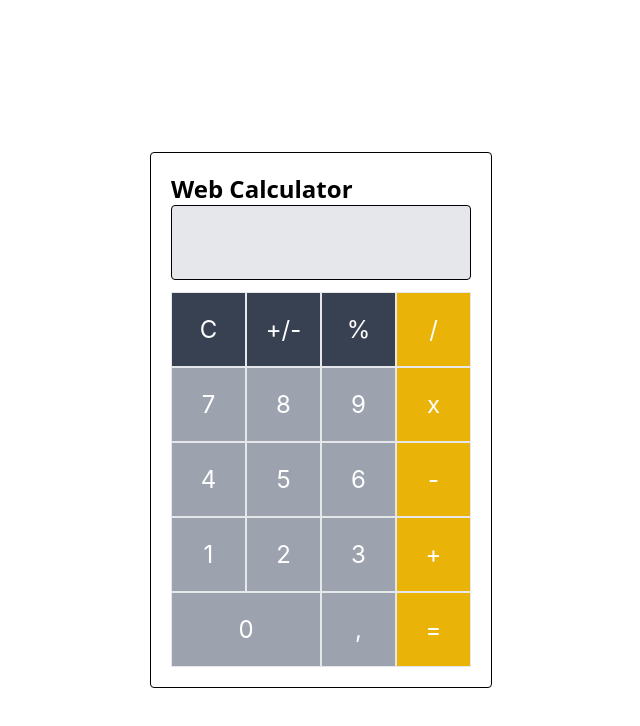
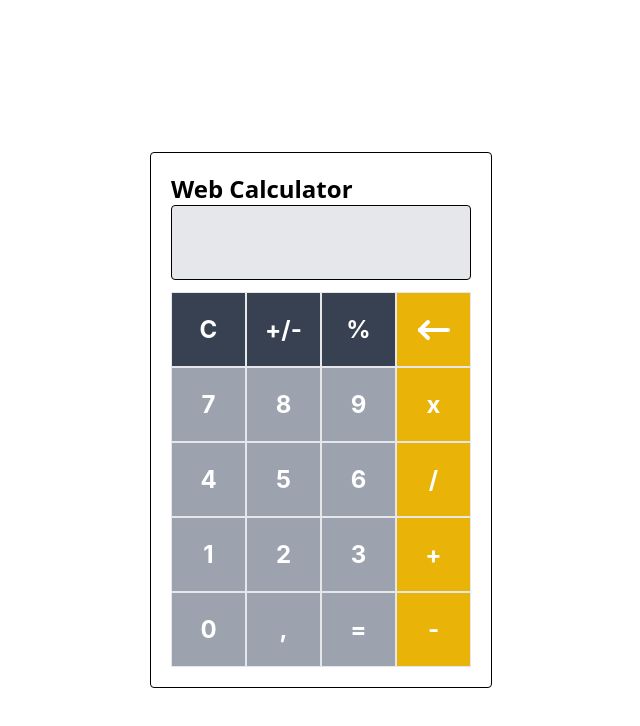
Before and after one commit to taufiqgiri/web-calculator, a React (Create React App) app: page / in a window 1280 px wide. Shown: the top 726 px of the page, without its empty margins (319-959 px from the left). Built offline with nearby package versions, Linux system fonts and the light colour scheme.

Commit message:
feat: add calculation features

```diff
--- a/src/data/data-keys.json
+++ b/src/data/data-keys.json
@@ -2,96 +2,121 @@
   {
     "symbol": "C",
     "backgroundColor": "black",
-    "box": "single"
+    "box": "single",
+    "type": "reset"
   },
   {
     "symbol": "+/-",
     "backgroundColor": "black",
-    "box": "single"
+    "box": "single",
+    "type": "operator"
   },
   {
     "symbol": "%",
     "backgroundColor": "black",
-    "box": "single"
+    "box": "single",
+    "type": "operator"
+  },
+  {
+    "symbol": "backspace",
+    "backgroundColor": "yellow",
+    "box": "single",
+    "type": "operator"
+  },
+  {
+    "symbol": "7",
+    "backgroundColor": "gray",
+    "box": "single",
+    "type": "number"
+  },
+  {
+    "symbol": "8",
+    "backgroundColor": "gray",
+    "box": "single",
+    "type": "number"
+  },
+  {
+    "symbol": "9",
+    "backgroundColor": "gray",
+    "box": "single",
+    "type": "number"
+  },
+  {
+    "symbol": "x",
+    "backgroundColor": "yellow",
+    "box": "single",
+    "type": "operator"
+  },
+  {
+    "symbol": "4",
+    "backgroundColor": "gray",
+    "box": "single",
+    "type": "number"
+  },
+  {
+    "symbol": "5",
+    "backgroundColor": "gray",
+    "box": "single",
+    "type": "number"
+  },
+  {
+    "symbol": "6",
+    "backgroundColor": "gray",
+    "box": "single",
+    "type": "number"
   },
   {
     "symbol": "/",
     "backgroundColor": "yellow",
-    "box": "single"
+    "box": "single",
+    "type": "operator"
   },
   {
-    "symbol": "7",
+    "symbol": "1",
     "backgroundColor": "gray",
-    "box": "single"
+    "box": "single",
+    "type": "number"
   },
   {
-    "symbol": "8",
+    "symbol": "2",
     "backgroundColor": "gray",
-    "box": "single"
+    "box": "single",
+    "type": "number"
   },
   {
-    "symbol": "9",
+    "symbol": "3",
     "backgroundColor": "gray",
-    "box": "single"
+    "box": "single",
+    "type": "number"
   },
   {
-    "symbol": "x",
+    "symbol": "+",
     "backgroundColor": "yellow",
-    "box": "single"
+    "box": "single",
+    "type": "operator"
   },
   {
-    "symbol": "4",
+    "symbol": "0",
     "backgroundColor": "gray",
-    "box": "single"
+    "box": "single",
+    "type": "number"
   },
   {
-    "symbol": "5",
+    "symbol": ",",
     "backgroundColor": "gray",
-    "box": "single"
+    "box": "single",
+    "type": "operator"
   },
   {
-    "symbol": "6",
+    "symbol": "=",
     "backgroundColor": "gray",
-    "box": "single"
+    "box": "single",
+    "type": "operator"
   },
   {
     "symbol": "-",
     "backgroundColor": "yellow",
-    "box": "single"
-  },
-  {
-    "symbol": "1",
-    "backgroundColor": "gray",
-    "box": "single"
-  },
-  {
-    "symbol": "2",
-    "backgroundColor": "gray",
-    "box": "single"
-  },
-  {
-    "symbol": "3",
-    "backgroundColor": "gray",
-    "box": "single"
-  },
-  {
-    "symbol": "+",
-    "backgroundColor": "yellow",
-    "box": "single"
-  },
-  {
-    "symbol": "0",
-    "backgroundColor": "gray",
-    "box": "double"
-  },
-  {
-    "symbol": ",",
-    "backgroundColor": "gray",
-    "box": "single"
-  },
-  {
-    "symbol": "=",
-    "backgroundColor": "yellow",
-    "box": "single"
+    "box": "single",
+    "type": "operator"
   }
 ]
--- a/src/pages/CalculatorPage.js
+++ b/src/pages/CalculatorPage.js
@@ -1,8 +1,132 @@
-import React from "react";
+import React, { useState } from "react";
 import './index.css';
-import keysData from '../data/data-keys.json'
+import keysData from '../data/data-keys.json';
 
 export default function CalculatorPage() {
+  const [firstValue, setFirstValue] = useState("")
+  const [secondValue, setSecondValue] = useState("")
+  const [operatorSelected, setOperatorSelected] = useState("")
+
+  function clickNumPad(dataKey) {
+    if (dataKey.type === "number") {
+      addCharacterValue(dataKey.symbol)
+    } else if (dataKey.type === "reset") {
+      resetCalculator()
+    } else {
+      switch (dataKey.symbol) {
+        case "backspace":
+          return deleteCharacterValue()
+        case "+/-":
+          return addPlusMinusSymbol()
+        case "%":
+          return addPercent()
+        case "=":
+          return getResult()
+        default:
+          return addOperator(dataKey.symbol)
+      }
+    }
+  }
+
+  function addCharacterValue(character) {
+    if (secondValue || (firstValue && operatorSelected)) {
+      if (secondValue !== "0") {
+        setSecondValue(secondValue + character)
+      } else {
+        setSecondValue(character)
+      }
+    } else {
+      if (firstValue !== "0") {
+        setFirstValue(firstValue + character)
+      } else {
+        setFirstValue(character)
+      }
+    }
+  }
+
+  function deleteCharacterValue() {
+    if (secondValue) {
+      if (secondValue.length > 1) {
+        setSecondValue(secondValue.slice(0, secondValue.length - 1))
+      } else {
+        setSecondValue("0")
+      }
+    } else {
+      if (firstValue.length > 1) {
+        setFirstValue(firstValue.slice(0, firstValue.length - 1))
+      } else {
+        setFirstValue("0")
+      }
+    }
+  }
+
+  function resetCalculator() {
+    setFirstValue("")
+    setSecondValue("")
+  }
+
+  function addPlusMinusSymbol() {
+    if (secondValue && secondValue !== "0") {
+      if (secondValue[0] === "-") {
+        setSecondValue(secondValue.slice(1, secondValue.length))
+      } else {
+        setSecondValue("-" + secondValue)
+      }
+    } else if (firstValue && firstValue !== "0") {
+      if (firstValue[0] === "-") {
+        setFirstValue(firstValue.slice(1, firstValue.length))
+      } else {
+        setFirstValue("-" + firstValue)
+      }
+    }
+  }
+
+  function addPercent() {
+    if (secondValue && secondValue !== "0") {
+      setSecondValue(String(Number(secondValue) / 100))
+    } else {
+      setFirstValue(String(Number(firstValue) / 100))
+    }
+  }
+
+  function addOperator(symbol) {
+    setOperatorSelected(symbol)
+  }
+
+  function getResult() {
+    let result = ""
+    if (firstValue && secondValue && operatorSelected) {
+      switch (operatorSelected) {
+        case "x":
+          result = String(Number(firstValue) * Number(secondValue))
+          setFirstValue(result)
+          setSecondValue("")
+          setOperatorSelected("")
+          break
+        case "/":
+          result = String(Number(firstValue) / Number(secondValue))
+          setFirstValue(result)
+          setSecondValue("")
+          setOperatorSelected("")
+          break
+        case "+":
+          result = String(Number(firstValue) + Number(secondValue))
+          setFirstValue(result)
+          setSecondValue("")
+          setOperatorSelected("")
+          break
+        case "-":
+          result = String(Number(firstValue) - Number(secondValue))
+          setFirstValue(result)
+          setSecondValue("")
+          setOperatorSelected("")
+          break
+        default:
+          break
+      }
+    }
+  }
+
   return (
     <div className="pt-5 flex flex-col justify-center items-center">
       <div className="p-5 border border-black mt-5 flex flex-col justify-center items-center rounded">
@@ -12,7 +136,9 @@ export default function CalculatorPage() {
           </p>
         </div>
         <div className="p-5 border border-black rounded bg-gray-200 w-300 h-75">
-
+          <p className="font-sans text-2xl font-bold">
+            {secondValue === "" ? firstValue : secondValue}
+          </p>
         </div>
         <div className="w-300 flex flex-row flex-wrap mt-3">
           {
@@ -22,11 +148,34 @@ export default function CalculatorPage() {
                   className={
                     `${data.box === 'single' ? 's-75' : 's-150'}
                     flex justify-center items-center border
-                    ${data.backgroundColor === 'black' ? 'bg-gray-700' : data.backgroundColor === 'gray' ? 'bg-gray-400' : 'bg-yellow-500'}
-                    text-white text-2xl key-pad`
+                    ${
+                      data.backgroundColor === 'black' ?
+                      'bg-gray-700' : data.backgroundColor === 'gray' ?
+                      'bg-gray-400' : 'bg-yellow-500'
+                    }
+                    text-white text-2xl key-pad
+                    ${data.symbol !== "backspace" && "font-bold"}`
                   }
+                  onClick={() => clickNumPad(data)}
                 >
-                  {data.symbol}
+                  {data.symbol === "backspace" ? (
+                    <svg
+                      class="h-12 w-12 text-white"
+                      width="24"
+                      height="24"
+                      viewBox="0 0 24 24"
+                      stroke-width="2"
+                      stroke="currentColor"
+                      fill="none"
+                      stroke-linecap="round"
+                      stroke-linejoin="round"
+                    >
+                      <path stroke="none" d="M0 0h24v24H0z"/>
+                      <line x1="5" y1="12" x2="19" y2="12" />
+                      <line x1="5" y1="12" x2="9" y2="16" />
+                      <line x1="5" y1="12" x2="9" y2="8" />
+                    </svg>
+                  ) : data.symbol}
                 </div>
               )
             })
--- a/src/pages/index.css
+++ b/src/pages/index.css
@@ -18,4 +18,9 @@
 
 .key-pad {
   cursor: pointer;
+  -webkit-user-select: none;
+  -webkit-touch-callout: none;
+  -moz-user-select: none;
+  -ms-user-select: none;
+  user-select: none;
 }
```
